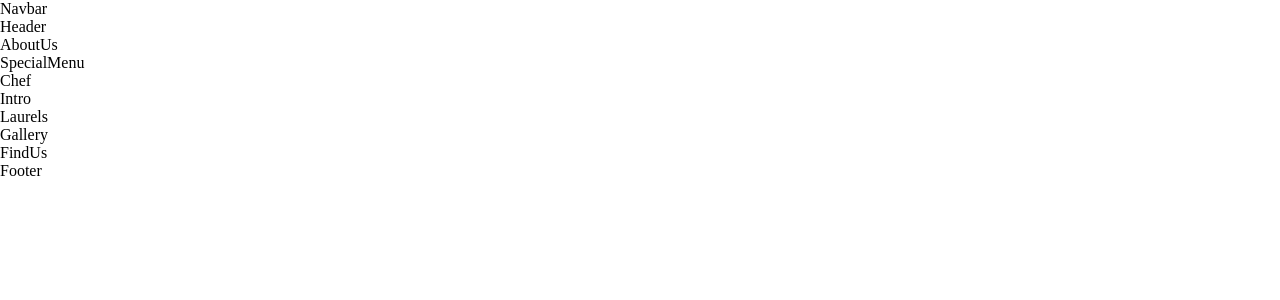
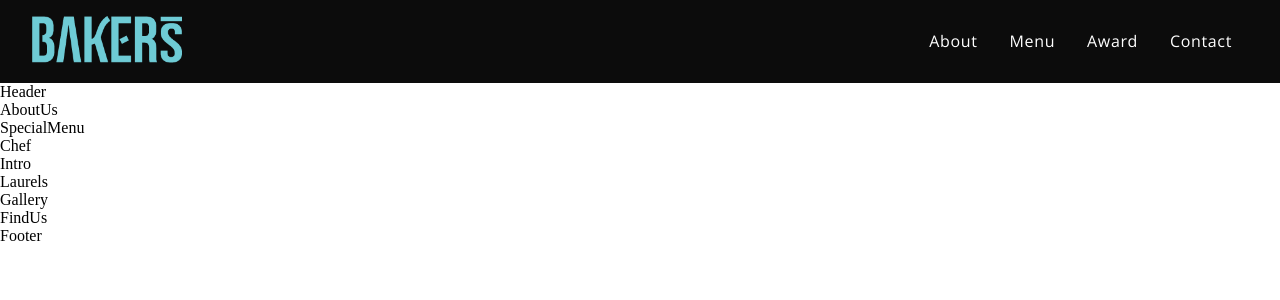
Before and after one commit to ainsleyains/bakers, a React (Create React App) app: page / in a window 1280 px wide. Shown: the top 300 px of the page. Built offline with nearby package versions, Linux system fonts and the light colour scheme; a web font is replaced by a local one.

Commit message:
add navbar

```diff
--- a/src/components/Navbar/Navbar.css
+++ b/src/components/Navbar/Navbar.css
@@ -0,0 +1,34 @@
+.app__navbar {
+    width: 100%;
+    display: flex;
+    justify-content: space-between;
+    align-items: center;
+    background: var(--color-black);
+    padding: 1rem 2rem;
+}
+
+.app__navbar-logo {
+    display: flex;
+    justify-content: flex-start;
+    align-items: center;
+}
+
+.app__navbar-logo img {
+    width: 150px;
+}
+
+.app__navbar-links {
+    display: flex;
+    justify-content: center;
+    align-items: center;
+    list-style: none;
+}
+
+.app__navbar-links li {
+    margin: 0 1rem;
+    cursor: pointer;
+}
+
+.app__navbar-links li:hover {
+    color: var(--color-grey);
+}
--- a/src/components/Navbar/Navbar.jsx
+++ b/src/components/Navbar/Navbar.jsx
@@ -1,11 +1,34 @@
 import React from 'react';
-
+import { GiHamburgerMenu } from 'react-icons/gi';
+import { MdOutlineRestaurantMenu } from 'react-icons/md';
+import images from '../../constants/images';
 import './Navbar.css';
 
 const Navbar = () => (
-  <div>
-    Navbar
-  </div>
+    <nav className='app__navbar'>
+        <div className='app__navbar-logo'>
+            <a href='/'>
+                <img
+                    src={images.bakers}
+                    alt='app logo'
+                />
+            </a>
+        </div>
+        <ul className='app__navbar-links'>
+            <li className='p__opensans'>
+                <a href='#about'>about</a>
+            </li>
+            <li className='p__opensans'>
+                <a href='#menu'>Menu</a>
+            </li>
+            <li className='p__opensans'>
+                <a href='#award'>Award</a>
+            </li>
+            <li className='p__opensans'>
+                <a href='#contact'>Contact</a>
+            </li>
+        </ul>
+    </nav>
 );
 
 export default Navbar;
--- a/src/constants/images.js
+++ b/src/constants/images.js
@@ -1,5 +1,5 @@
 import bg from '../assets/bg.png';
-import chef from '../assets/chef.png';
+import chef from '../assets/chef.jpg';
 import B from '../assets/B.png';
 import gallery01 from '../assets/gallery01.png';
 import gallery02 from '../assets/gallery02.png';
--- a/src/index.css
+++ b/src/index.css
@@ -4,7 +4,7 @@
     --font-base: 'Cormorant Upright', serif;
     --font-alt: 'Open Sans', sans-serif;
 
-    --color-golden: #dcca87;
+    --color-golden: #2ddee7;
     --color-black: #0c0c0c;
     --color-gray: #545454;
     --color-crimson: #f5efdb;
```
Also changed, not shown: src/assets/bakers.png (renamed from src/assets/baker.png).
